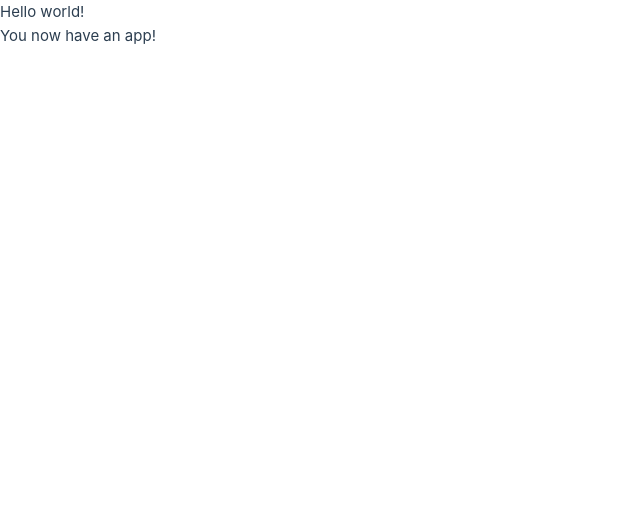
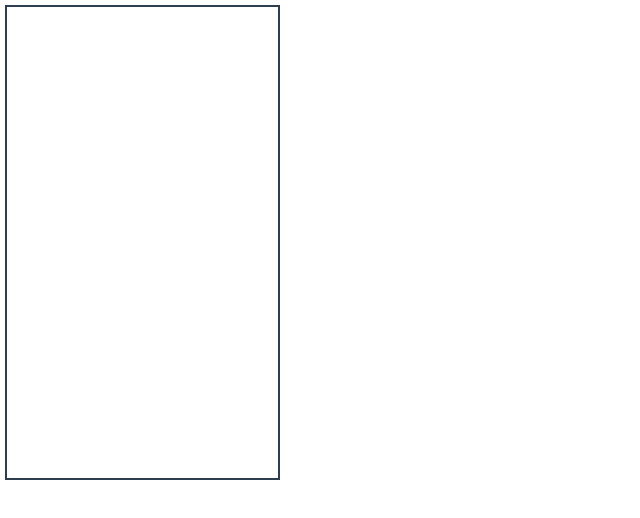
Before and after one commit to SimonThordal/item_maker, a Vue app: page / in a window 1280 px wide. Shown: the top 518 px of the page, without its empty margins (0-640 px from the left). Built offline with nearby package versions, Linux system fonts and the light colour scheme.

Commit message:
Add a card

```diff
--- a/src/App.vue
+++ b/src/App.vue
@@ -1,13 +1,11 @@
 <script setup>
+import './components/Card.vue'
+import Card from './components/Card.vue'
 </script>
 
 <template>
-  <header>
-    <div> Hello world!</div>
-  </header>
-
   <main>
-    You now have an app!
+    <Card></Card>
   </main>
 </template>
 
--- /dev/null
+++ b/src/components/Card.vue
@@ -0,0 +1,19 @@
+<script></script>
+<template>
+    <div class="card-container">
+        <div class="card-body">
+            <div class="image-container"></div>
+            <div class="text-container"></div>
+        </div>
+    </div>
+</template>
+<style>
+.card-container {
+    padding: 5px
+}
+.card-body {
+    height: 475px;
+    width: 275px;
+    border: 2px solid;
+}
+</style>
```
